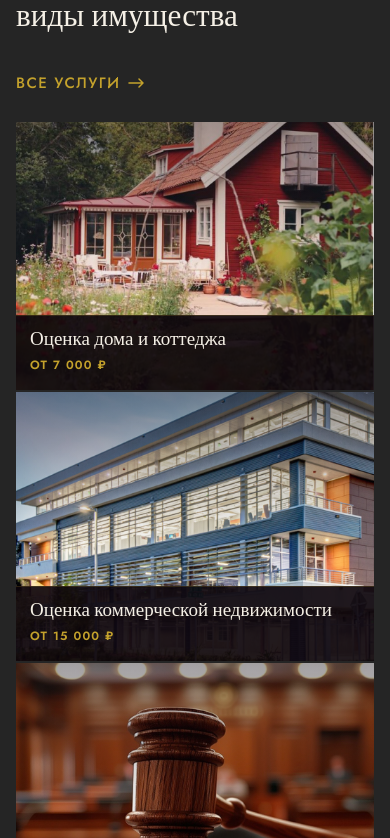
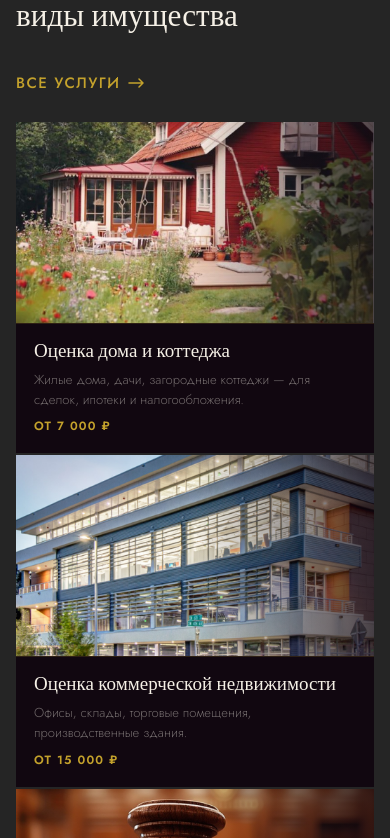
Before and after one commit to ukropik456-bot/korel-ocenka, a React (Vite) app: page / in a window 390 px wide. Shown: the part 826-1664 px from the top of the page. Built offline with nearby package versions, Linux system fonts and the light colour scheme; no server answers.

Commit message:
New Card redisign

```diff
--- a/src/pages/HomePage.jsx
+++ b/src/pages/HomePage.jsx
@@ -90,13 +90,16 @@ const HomePage = ({ setPage }) => {
           <div className="services-grid">
             {services.map((s, i) => (
               <div key={i} className="service-card" onClick={() => setPage("application")}>
-                <div
-                  className="service-card-bg"
-                  style={s.img ? { backgroundImage: `url(${s.img})` } : {}}
-                />
-                <div className="service-card-overlay" />
+                {/* Фото — левая сторона */}
+                <div className="sc-photo">
+                  <div className="service-card-bg" style={{ backgroundImage: `url(${s.img})` }} />
+                </div>
+                {/* Разделитель */}
+                <div className="sc-sep" />
+                {/* Информация — правая сторона */}
                 <div className="service-card-body">
                   <div className="service-name">{s.name}</div>
+                  <div className="sc-desc">{s.desc}</div>
                   <div className="service-price">{s.price}</div>
                 </div>
               </div>
--- a/src/pages/ServicesPage.jsx
+++ b/src/pages/ServicesPage.jsx
@@ -100,8 +100,9 @@ const ServicesPage = ({ setPage }) => {
                     <span className="sc-time">{s.time}</span>
                   </div>
                   <div className="service-card-full-name">{s.name}</div>
+                  <div className="sc-desc">{s.desc}</div>
                   <div className="sc-cta">
-                    Заказать
+                    Заказать оценку
                     <svg width="12" height="8" viewBox="0 0 12 8" fill="none">
                       <path d="M8 1L11 4M11 4L8 7M11 4H1" stroke="currentColor" strokeWidth="1.3" strokeLinecap="round"/>
                     </svg>
--- a/src/styles/global.css
+++ b/src/styles/global.css
@@ -399,20 +399,30 @@ body {
 /* ── SERVICES GRID ── */
 .services-grid {
   display: grid;
-  grid-template-columns: repeat(3, 1fr);
+  grid-template-columns: repeat(2, 1fr);
   gap: 2px;
 }
 
-/* ── SERVICE CARD (homepage featured, 1:1) ── */
+/* ── SERVICE CARD (homepage, horizontal) ── */
 .service-card {
   position: relative;
   overflow: hidden;
   cursor: pointer;
-  aspect-ratio: 1 / 1;
   display: flex;
-  flex-direction: column;
-  justify-content: flex-end;
+  flex-direction: row;
+  height: 178px;
+  background: #110710;
+  outline: 1px solid transparent;
+  outline-offset: -1px;
+  transition: outline-color .3s ease, transform .3s ease, box-shadow .3s ease;
 }
+.service-card:hover {
+  transform: translateY(-3px);
+  box-shadow: 0 14px 40px rgba(0,0,0,.5);
+  outline-color: rgba(196,162,44,.45);
+  z-index: 2;
+}
+
 .service-card-bg {
   position: absolute;
   inset: 0;
@@ -421,56 +431,29 @@ body {
   background-color: rgba(40,18,38,.95);
   transition: transform .6s cubic-bezier(.25,.46,.45,.94);
 }
-.service-card:hover .service-card-bg { transform: scale(1.06); }
+.service-card:hover .service-card-bg { transform: scale(1.07); }
+.service-card-overlay { display: none; }
 
-/* Minimal top vignette — keeps photo legible but not smothered */
-.service-card-overlay {
-  position: absolute;
-  inset: 0;
-  background: linear-gradient(
-    to top,
-    rgba(13,5,11,0) 0%,
-    rgba(13,5,11,0) 38%,
-    rgba(13,5,11,.38) 100%
-  );
-  pointer-events: none;
-}
-
-/* Solid editorial caption panel */
+/* Info panel (right side) */
 .service-card-body {
   position: relative;
   z-index: 2;
-  padding: 14px 20px 18px;
-  background: rgba(13,5,11,.91);
-  border-top: 1px solid rgba(196,162,44,.18);
-  transition: border-top-color .3s ease, background .3s ease;
+  padding: 20px 24px;
+  display: flex;
+  flex-direction: column;
+  justify-content: center;
+  gap: 7px;
+  background: #110710;
+  flex-grow: 1;
+  overflow: hidden;
 }
-.service-card:hover .service-card-body {
-  border-top-color: rgba(196,162,44,.55);
-  background: rgba(13,5,11,.97);
-}
-
-/* Corner bracket — appears on hover */
-.service-card::before {
-  content: '';
-  position: absolute;
-  top: 14px; left: 14px;
-  width: 20px; height: 20px;
-  border-top: 1px solid rgba(196,162,44,.7);
-  border-left: 1px solid rgba(196,162,44,.7);
-  z-index: 3;
-  opacity: 0;
-  transition: opacity .3s ease;
-}
-.service-card:hover::before { opacity: 1; }
 
 .service-name {
   font-family: 'Cormorant Garamond', serif;
-  font-size: 22px;
+  font-size: 21px;
   font-weight: 500;
   line-height: 1.2;
   color: var(--cream);
-  margin-bottom: 5px;
   transition: color .25s;
 }
 .service-card:hover .service-name { color: #fff; }
@@ -481,6 +464,46 @@ body {
   letter-spacing: .1em;
   text-transform: uppercase;
   color: var(--gold);
+}
+
+/* Shared photo container — used in both card types */
+.sc-photo {
+  position: relative;
+  overflow: hidden;
+  flex: 0 0 37%;
+  height: 100%;
+}
+
+/* Right-fade vignette blends photo into info panel */
+.sc-photo::after {
+  content: '';
+  position: absolute;
+  inset: 0;
+  background: linear-gradient(to right, transparent 50%, rgba(17,7,16,.72) 100%);
+  pointer-events: none;
+}
+
+/* Vertical gold separator */
+.sc-sep {
+  width: 1px;
+  align-self: stretch;
+  background: rgba(196,162,44,.16);
+  flex-shrink: 0;
+  transition: background .3s;
+}
+.service-card:hover .sc-sep,
+.service-card-full:hover .sc-sep { background: rgba(196,162,44,.45); }
+
+/* Truncated description */
+.sc-desc {
+  font-size: 13px;
+  font-weight: 300;
+  color: rgba(245,240,230,.42);
+  line-height: 1.55;
+  display: -webkit-box;
+  -webkit-line-clamp: 2;
+  -webkit-box-orient: vertical;
+  overflow: hidden;
 }
 
 /* ── STEPS ── */
@@ -714,36 +737,31 @@ textarea.form-input { resize: vertical; min-height: 120px; }
 }
 .services-all-grid {
   display: grid;
-  grid-template-columns: repeat(3, 1fr);
-  gap: 1px;
+  grid-template-columns: repeat(2, 1fr);
+  gap: 2px;
   background: rgba(196,162,44,.07);
 }
 
-/* ── SERVICE CARD FULL (ServicesPage catalog) ── */
+/* ── SERVICE CARD FULL (ServicesPage catalog, horizontal) ── */
 .service-card-full {
   position: relative;
   cursor: pointer;
   display: flex;
-  flex-direction: column;
+  flex-direction: row;
+  height: 200px;
   background: #110710;
-  transition: transform .3s ease, box-shadow .3s ease;
+  overflow: hidden;
   outline: 1px solid transparent;
   outline-offset: -1px;
+  transition: outline-color .3s ease, transform .3s ease, box-shadow .3s ease;
 }
 .service-card-full:hover {
-  transform: translateY(-4px);
-  box-shadow: 0 20px 52px rgba(0,0,0,.55);
-  outline-color: rgba(196,162,44,.5);
+  transform: translateY(-3px);
+  box-shadow: 0 18px 48px rgba(0,0,0,.55);
+  outline-color: rgba(196,162,44,.45);
   z-index: 2;
 }
 
-/* Photo section */
-.sc-photo {
-  position: relative;
-  overflow: hidden;
-  aspect-ratio: 3 / 2;
-  flex-shrink: 0;
-}
 .service-card-full-bg {
   position: absolute;
   inset: 0;
@@ -752,50 +770,33 @@ textarea.form-input { resize: vertical; min-height: 120px; }
   background-color: rgba(40,18,38,.95);
   transition: transform .6s cubic-bezier(.25,.46,.45,.94);
 }
-.service-card-full:hover .service-card-full-bg { transform: scale(1.05); }
+.service-card-full:hover .service-card-full-bg { transform: scale(1.07); }
 
-/* Bottom fade on photo — subtle, not smothering */
-.sc-photo::after {
-  content: '';
-  position: absolute;
-  bottom: 0; left: 0; right: 0;
-  height: 45%;
-  background: linear-gradient(to top, rgba(17,7,16,.7), transparent);
-  pointer-events: none;
-}
-
-/* Index badge top-right in photo */
+/* Index number — bottom-left of photo */
 .sc-idx {
   position: absolute;
-  top: 11px; right: 13px;
+  bottom: 10px; left: 12px;
   font-family: 'Cormorant Garamond', serif;
-  font-size: 24px;
+  font-size: 20px;
   font-weight: 300;
-  color: rgba(196,162,44,.4);
+  color: rgba(196,162,44,.5);
   line-height: 1;
   z-index: 2;
-  letter-spacing: -.02em;
+  letter-spacing: -.01em;
   transition: color .3s;
 }
-.service-card-full:hover .sc-idx { color: rgba(196,162,44,.75); }
+.service-card-full:hover .sc-idx { color: rgba(196,162,44,.8); }
 
-/* Gold separator */
-.sc-sep {
-  height: 1px;
-  background: rgba(196,162,44,.15);
-  flex-shrink: 0;
-  transition: background .3s;
-}
-.service-card-full:hover .sc-sep { background: rgba(196,162,44,.45); }
-
-/* Info panel */
+/* Info panel (right side) */
 .service-card-full-body {
-  padding: 14px 18px 16px;
+  padding: 20px 26px;
   display: flex;
   flex-direction: column;
-  gap: 6px;
+  justify-content: center;
+  gap: 8px;
   background: #110710;
   flex-grow: 1;
+  overflow: hidden;
 }
 
 /* Meta row: price · time */
@@ -819,12 +820,11 @@ textarea.form-input { resize: vertical; min-height: 120px; }
   color: rgba(196,162,44,.25);
 }
 
-/* Service name */
 .service-card-full-name {
   font-family: 'Cormorant Garamond', serif;
-  font-size: 20px;
+  font-size: 21px;
   font-weight: 500;
-  line-height: 1.25;
+  line-height: 1.2;
   color: var(--cream);
   transition: color .25s;
 }
@@ -841,13 +841,12 @@ textarea.form-input { resize: vertical; min-height: 120px; }
   text-transform: uppercase;
   color: var(--gold);
   opacity: 0;
-  transform: translateY(5px);
+  transform: translateX(-6px);
   transition: opacity .25s ease, transform .25s ease;
-  margin-top: 2px;
 }
 .service-card-full:hover .sc-cta {
   opacity: 1;
-  transform: translateY(0);
+  transform: translateX(0);
 }
 
 /* ── GOSTENDERS ── */
@@ -907,8 +906,8 @@ textarea.form-input { resize: vertical; min-height: 120px; }
 
 /* ── RESPONSIVE — TABLET ── */
 @media (max-width: 1024px) {
-  .services-grid        { grid-template-columns: repeat(2, 1fr); }
-  .services-all-grid    { grid-template-columns: repeat(2, 1fr); }
+  .services-grid        { grid-template-columns: 1fr; }
+  .services-all-grid    { grid-template-columns: 1fr; }
   .steps-grid           { grid-template-columns: repeat(2, 1fr); gap: 40px 0; }
   .steps-grid::before   { display: none; }
 }
@@ -930,9 +929,11 @@ textarea.form-input { resize: vertical; min-height: 120px; }
   .section { padding: 60px 20px; }
   .section-inner { padding: 0; }
 
-  /* Services */
-  .services-grid     { grid-template-columns: repeat(2, 1fr); gap: 2px; }
-  .services-all-grid { grid-template-columns: repeat(2, 1fr); gap: 1px; }
+  /* Services — остаются горизонтальными на планшете */
+  .services-grid     { grid-template-columns: 1fr; }
+  .services-all-grid { grid-template-columns: 1fr; }
+  .service-card      { height: 160px; }
+  .service-card-full { height: 175px; }
 
   /* GosTenders */
   .gt-metrics-grid { grid-template-columns: 1fr; }
@@ -1001,15 +1002,17 @@ textarea.form-input { resize: vertical; min-height: 120px; }
   .section-title { font-size: clamp(28px, 8vw, 42px); }
   .section-sub { font-size: 16px; }
 
-  /* Services */
-  .services-grid       { grid-template-columns: 1fr; gap: 2px; }
-  .service-card        { aspect-ratio: 4 / 3; }
-  .services-all-grid   { grid-template-columns: 1fr; gap: 1px; }
-  .sc-photo            { aspect-ratio: 16 / 9; }
-  .service-card-body   { padding: 12px 14px 16px; }
-  .service-card-full-body { padding: 12px 14px 14px; }
-  .service-name        { font-size: 19px; }
-  .service-card-full-name { font-size: 18px; }
+  /* Services — на мобильном стекируем карточки вертикально */
+  .services-grid        { grid-template-columns: 1fr; gap: 2px; }
+  .services-all-grid    { grid-template-columns: 1fr; gap: 2px; }
+  .service-card,
+  .service-card-full    { flex-direction: column; height: auto; }
+  .sc-photo             { flex: none; width: 100%; height: auto; aspect-ratio: 16 / 9; }
+  .sc-sep               { width: auto; height: 1px; align-self: auto; }
+  .service-card-body    { padding: 16px 18px 18px; }
+  .service-card-full-body { padding: 16px 18px 18px; }
+  .service-name         { font-size: 19px; }
+  .service-card-full-name { font-size: 19px; }
 
   /* GosTenders */
   .gt-metrics-grid { grid-template-columns: 1fr; }
```
